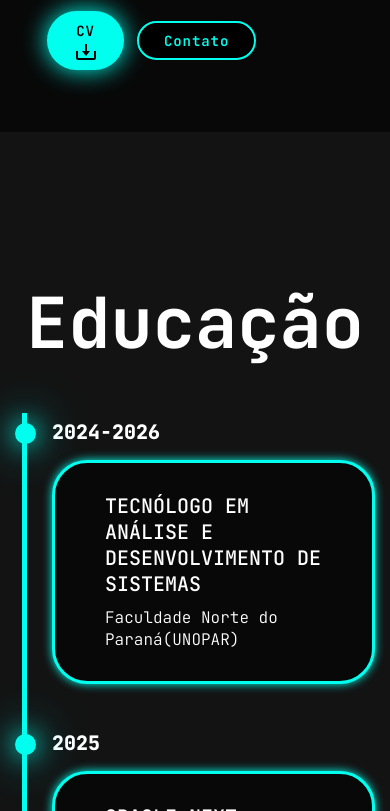
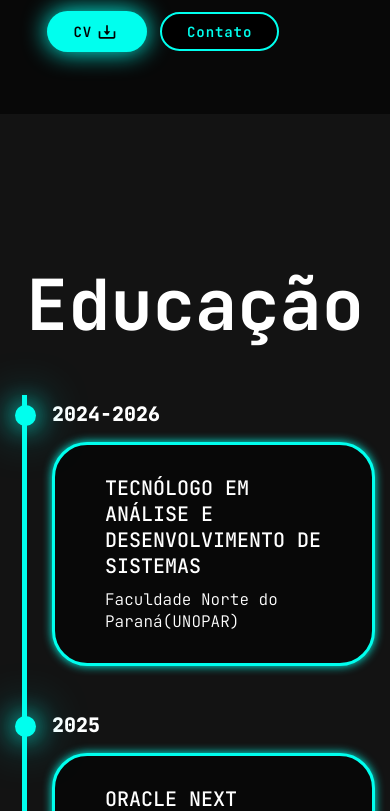
Before and after one commit to GabrielFer02/myportfolio, a plain HTML site: page index.html in a window 390 px wide. Shown: the part 895-1706 px from the top of the page. Drawn offline with nearby package versions, Linux system fonts and the light colour scheme.

Commit message:
adjust style of button CV

```diff
--- a/style.css
+++ b/style.css
@@ -798,6 +798,45 @@ span {
     right: 0;
   }
 
+  .btn-group {
+    display: flex;
+    align-items: center;
+    gap: 1.5rem;
+    justify-content: center;
+  }
+
+  .btn-group a:nth-child(1) {
+    display: inline-flex;
+    align-items: center;
+    justify-content: center;
+    padding-right: 2.8rem;
+  }
+
+  .btn-group a:nth-child(1)::after {
+    content: '';
+    position: relative;
+    display: inline-block;
+    width: 24px;
+    height: 20px;
+    background-image: url('./bx-download.svg');
+    background-repeat: no-repeat;
+    background-size: contain;
+    margin-left: 0.5rem;
+  }
+
+  .btn-group a:nth-of-type(2) {
+    background-color: black;
+    color: var(--main-color);
+    border: 2px solid var(--main-color);
+    box-shadow: 0 0 25px transparent;
+  }
+
+  .btn-group a:nth-last-of-type(2):hover {
+    box-shadow: 0 0 25px var(--main-color);
+    background-color: var(--main-color);
+    color: black;
+  }
+
   @keyframes typing {
     10%,
     20%,
```
